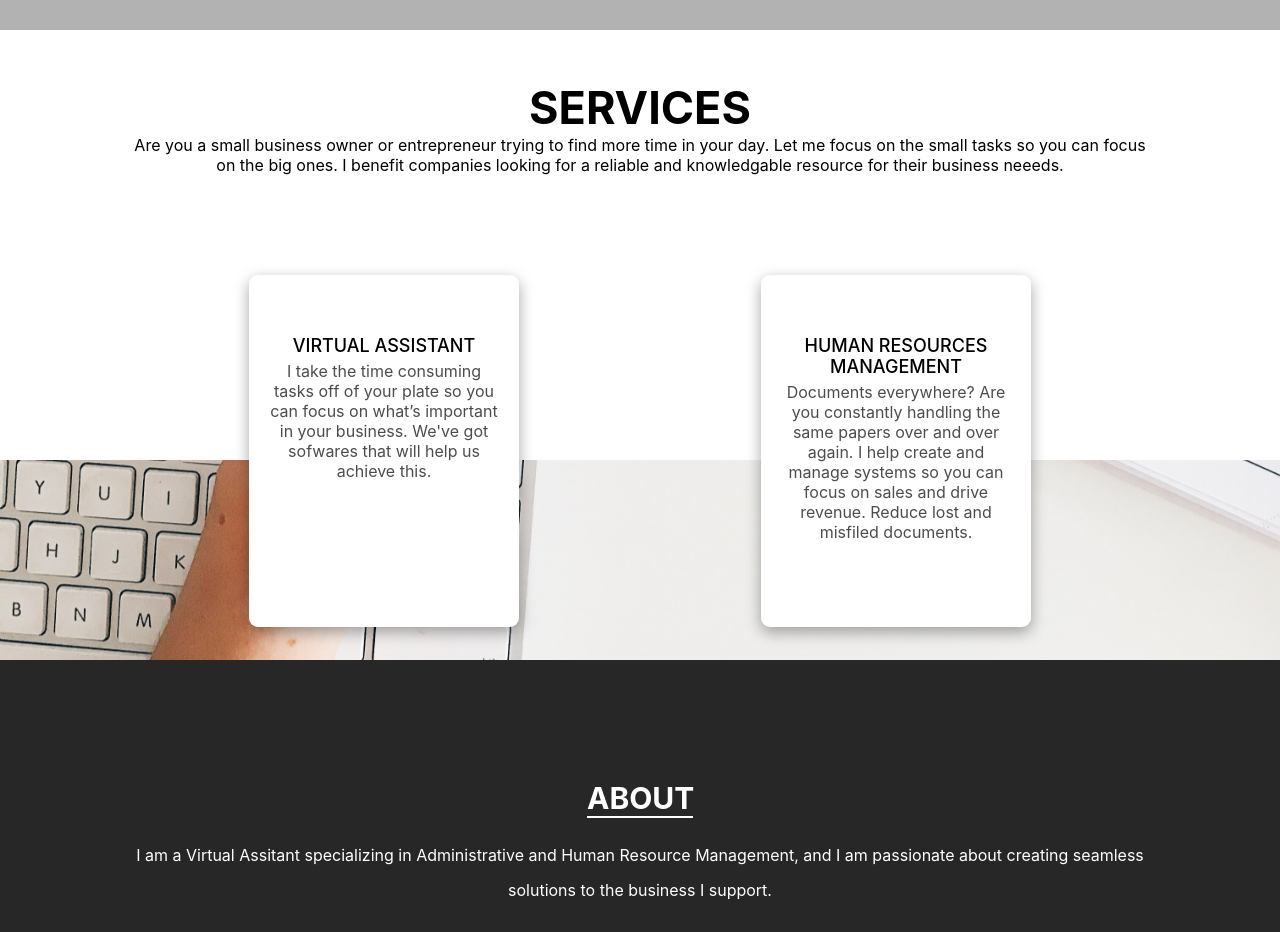
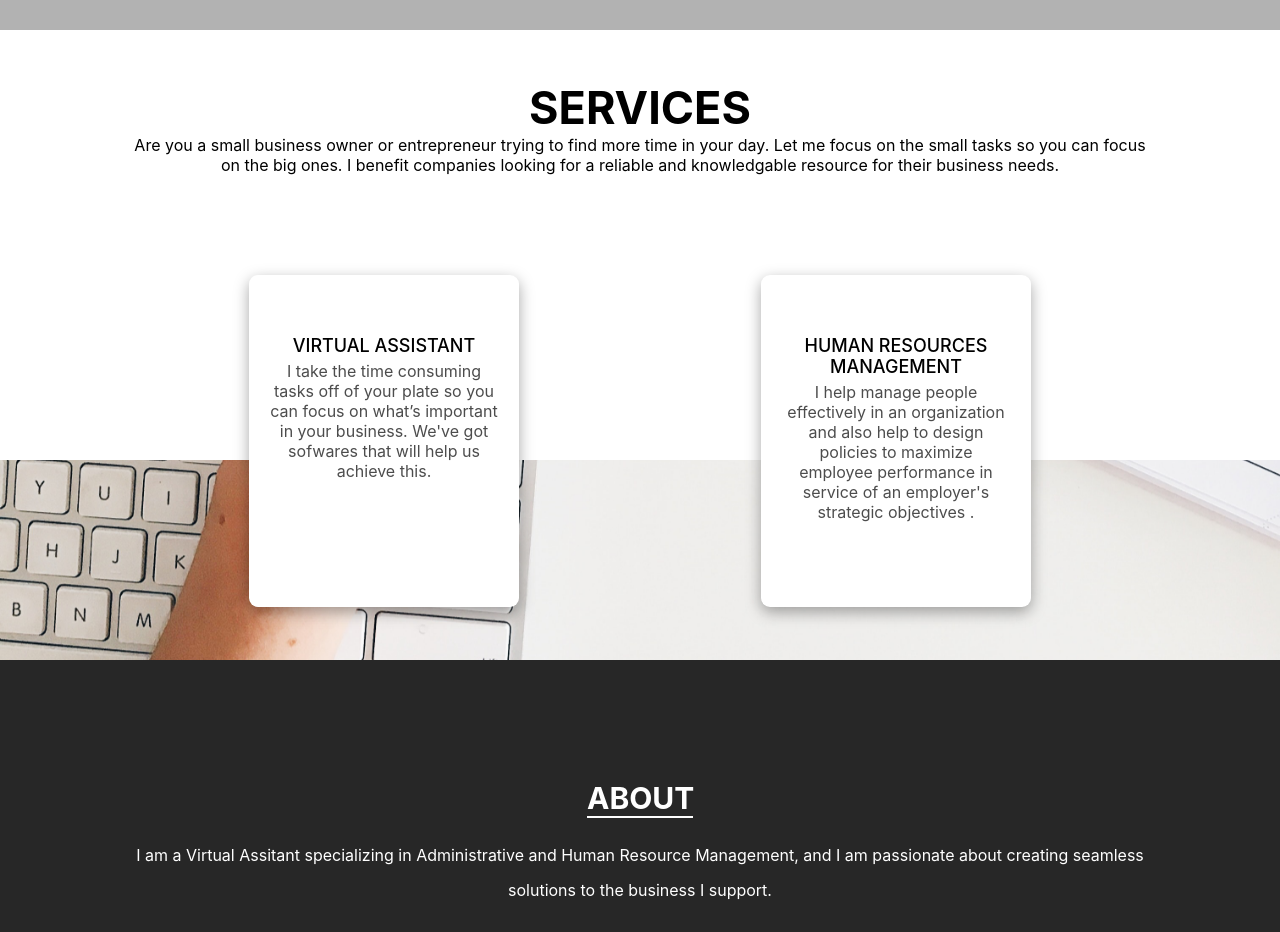
Before and after one commit to Ndibechinonso/suss-virtual-assistant, a React (Create React App) app: page / in a window 1280 px wide. Shown: the part 840-1772 px from the top of the page. Built offline with nearby package versions, Linux system fonts and the light colour scheme.

Commit message:
va changes

```diff
--- a/src/components/Services/Services.js
+++ b/src/components/Services/Services.js
@@ -11,7 +11,7 @@ const Services = () => {
         Are you a small business owner or entrepreneur trying to find more time
         in your day. Let me focus on the small tasks so you can focus on the big
         ones. I benefit companies looking for a reliable and knowledgable
-        resource for their business neeeds.
+        resource for their business needs.
       </div>
       <div className="serviceCards">
 
@@ -21,7 +21,7 @@ const Services = () => {
       />
       <Card
         header="HUMAN RESOURCES MANAGEMENT"
-        text="Documents everywhere? Are you constantly handling the same papers over and over again. I help create and manage systems so you can focus on sales and drive revenue. Reduce lost and misfiled documents."
+        text="I help manage people effectively in an organization and also help to design policies to maximize employee performance in service of an employer's strategic objectives ."
       />
       </div>
 
--- a/src/components/VirtualAssiatantLink/VirtualAssistantLink.js
+++ b/src/components/VirtualAssiatantLink/VirtualAssistantLink.js
@@ -8,12 +8,12 @@ const VirtualAssistantLink = (props) => {
     <div className="virtualAssistantLink">
     </div>
     <div className='me'>
-    <h2>Virtual Assistant and Office Administrative Specialist</h2>
+    <h2>Virtual Services Provided:</h2>
       <div className="brief">
         Are you a small business owner or entrepreneur trying to find more time
         in your day. Let me focus on the small tasks so you can focus on the big
         ones. I benefit companies looking for a reliable and knowledgable
-        resource for their business neeeds.
+        resource for their business needs. You can also book a free consultation to better advise what plan would suit your needs.
       </div>
       <ul>
         <li>Job posting</li>
@@ -48,7 +48,7 @@ const VirtualAssistantLink = (props) => {
         <li>Calendar management.</li>
         <li>Document and Database Management </li>
       </ul>
-
+      <h2>Don't forget you can always book for a free consultation.</h2>
       </div>
 
     </div>
```
